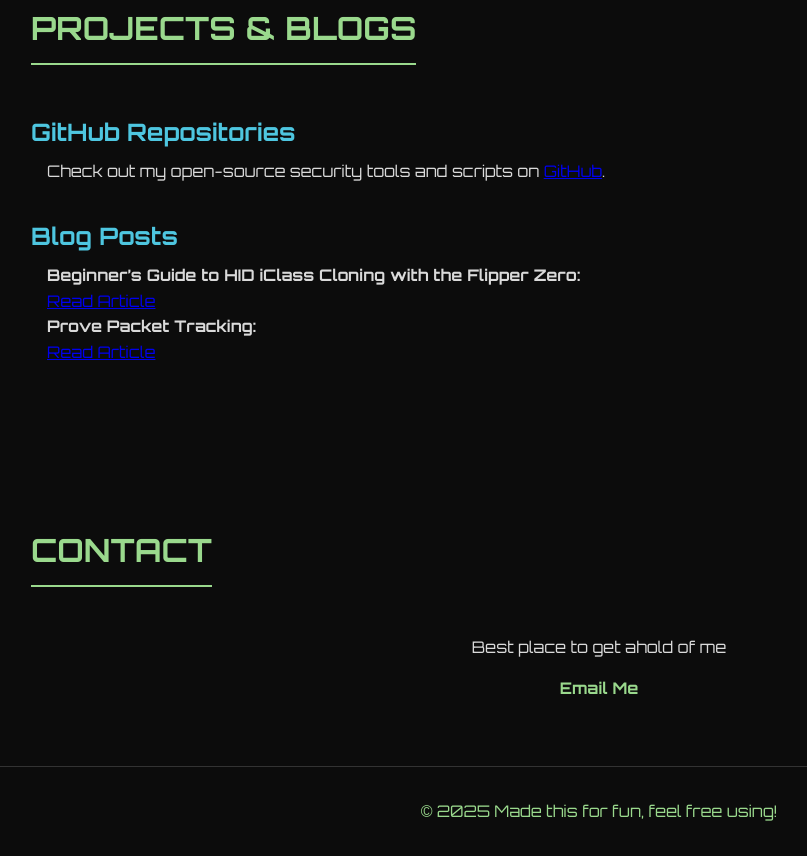
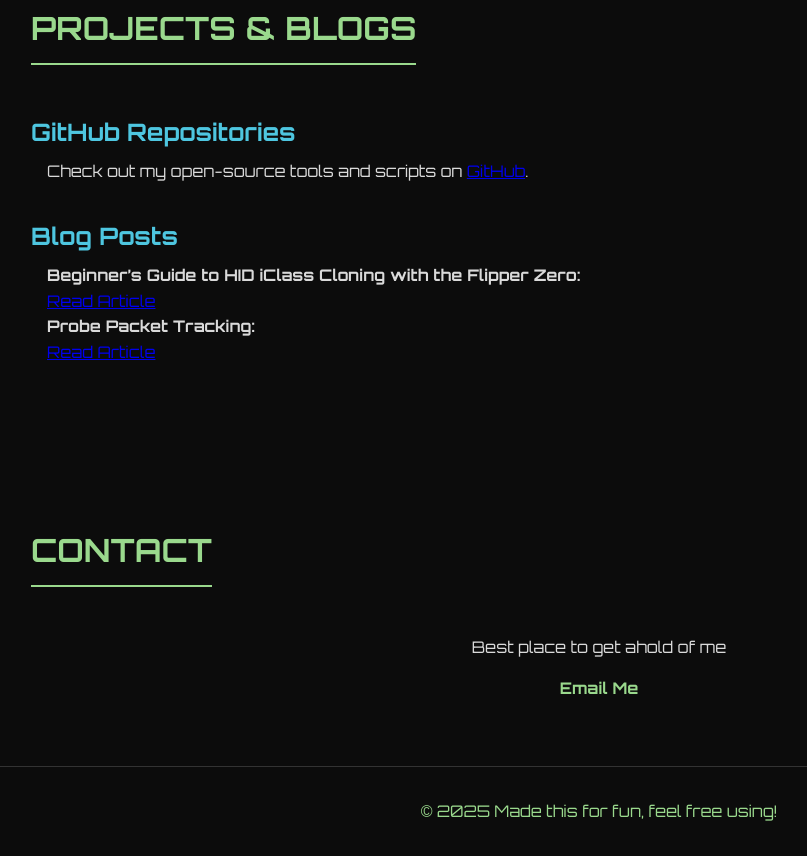
Before and after one commit to cbass12321/myIOpage, a plain HTML site: page index.html in a window 1280 px wide. Shown: the part 2613-3469 px from the top of the page, without its empty margins (41-848 px from the left). Drawn offline with Linux system fonts and the light colour scheme.

Commit message:
Update Title Issues

```diff
--- a/index.html
+++ b/index.html
@@ -273,7 +273,7 @@
       <div class="project-item">
         <h3>GitHub Repositories</h3>
         <p>
-          Check out my open-source security tools and scripts on
+          Check out my open-source tools and scripts on
           <a href="https://github.com/cbass12321" target="_blank">GitHub</a>.
         </p>
       </div>
@@ -287,7 +287,7 @@
           </a>
         </p>
         <p>
-          <strong>Prove Packet Tracking:</strong><br>
+          <strong>Probe Packet Tracking:</strong><br>
           <a href="https://www.standardusercyber.com/post/wifi-digital-tracking"
              target="_blank">
             Read Article
```
